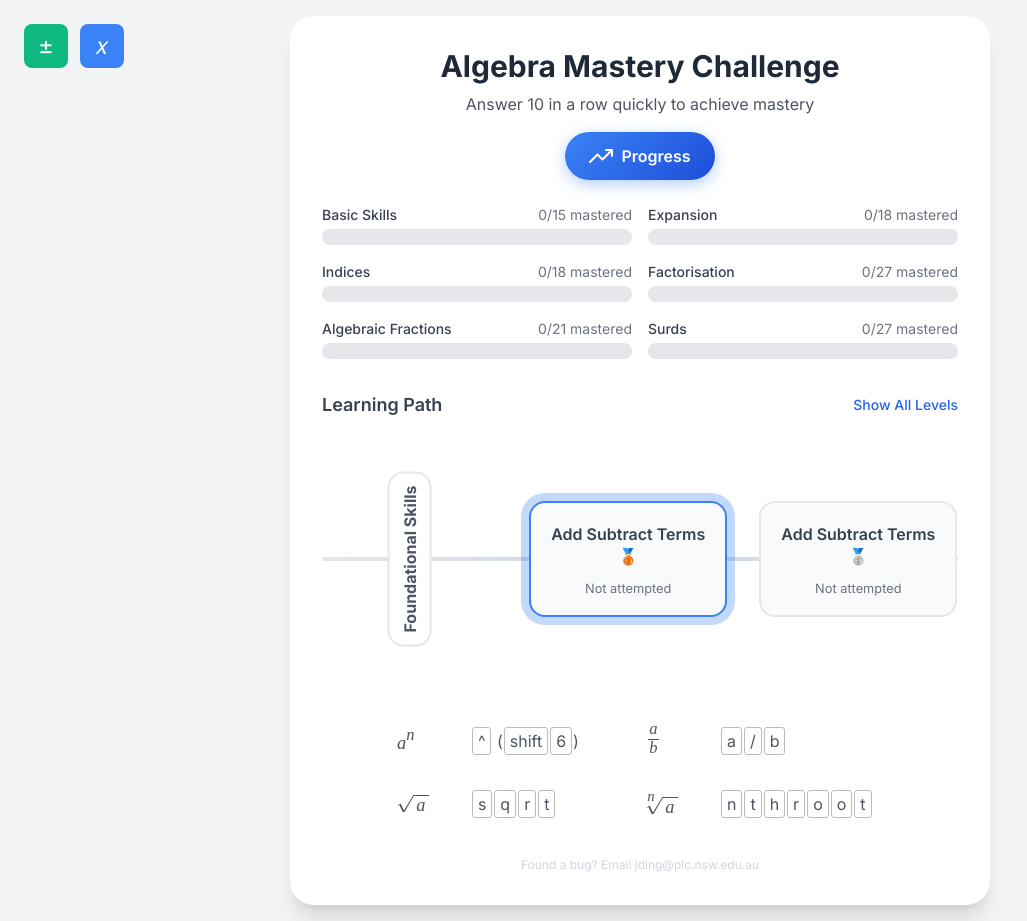
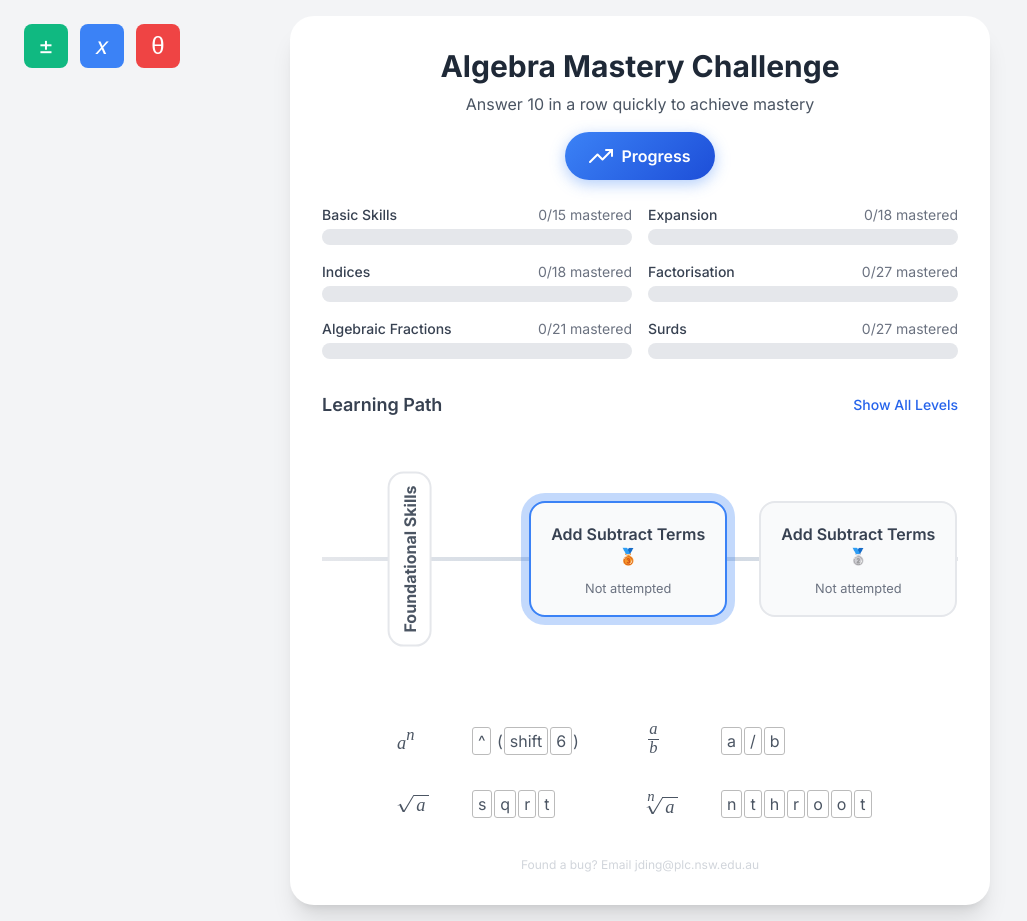
Before and after one commit to MrDingMaths/AlgebraMastery, a plain HTML site: page index.html in a window 1280 px wide. Shown: the whole page, without its empty margins (0-1027 px from the left). Drawn offline with nearby package versions, Linux system fonts and the light colour scheme.

Commit message:
updated navigation buttons

```diff
--- a/navigationButtons.css
+++ b/navigationButtons.css
@@ -52,6 +52,16 @@
     background-color: #2563eb;
 }
 
+/* Red button for Trig Facts */
+.nav-button-red {
+    background-color: #ef4444;
+    color: white;
+}
+
+.nav-button-red:hover {
+    background-color: #dc2626;
+}
+
 /* Emoji styling */
 .nav-button-emoji {
     font-size: 24px;
--- a/navigationButtons.js
+++ b/navigationButtons.js
@@ -29,9 +29,17 @@ class NavigationButtons {
         algebraButton.title = 'Algebra Mastery Challenge';
         algebraButton.innerHTML = `<span class="nav-button-emoji">𝑥</span>`;
 
+        // Create Trig Facts button
+        const trigButton = document.createElement('a');
+        trigButton.href = 'https://mrdingmaths.github.io/TrigFacts/';
+        trigButton.className = 'nav-button nav-button-red';
+        trigButton.title = 'Trig Facts';
+        trigButton.innerHTML = `<span class="nav-button-emoji">θ</span>`;
+
         // Append buttons to container
         navContainer.appendChild(mathsButton);
         navContainer.appendChild(algebraButton);
+        navContainer.appendChild(trigButton);
 
         // Insert at the beginning of body
         document.body.insertBefore(navContainer, document.body.firstChild);
```
